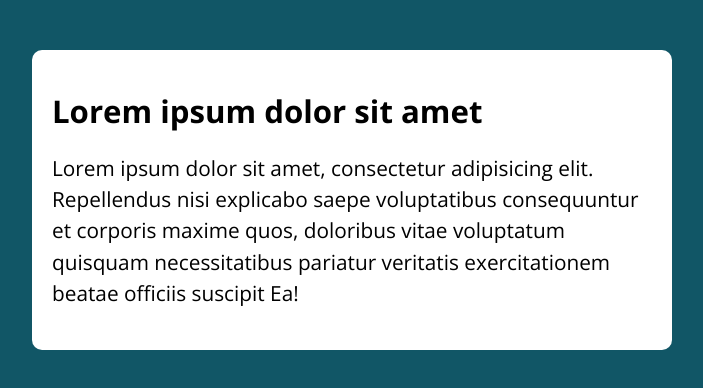
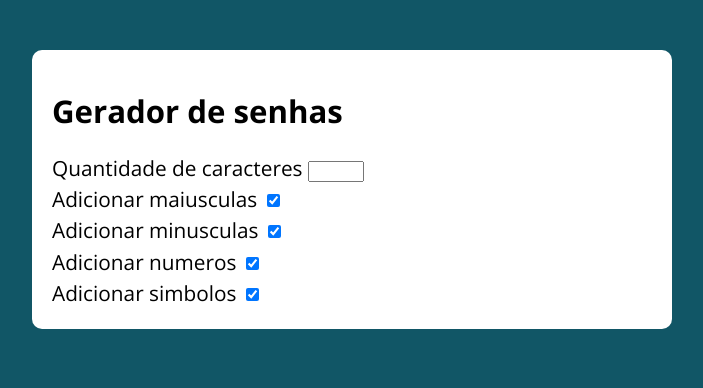
Before and after one commit to ottoinspace/gerador-senha, a website built with webpack: page public/index.html in a window 1280 px wide. Shown: the whole page, without its empty margins (288-991 px from the left). Built offline with nearby package versions, Linux system fonts and the light colour scheme.

Commit message:
html pronto

```diff
--- a/public/index.html
+++ b/public/index.html
@@ -11,14 +11,16 @@
 <body>
 
   <section class="container">
-    <h1>Lorem ipsum dolor sit amet</h1>
-    <p>
-      Lorem ipsum dolor sit amet, consectetur adipisicing elit.
-      Repellendus nisi explicabo saepe voluptatibus consequuntur et corporis
-      maxime quos, doloribus vitae voluptatum quisquam necessitatibus
-      pariatur veritatis exercitationem beatae officiis suscipit Ea!
-    </p>
+    <h1>Gerador de senhas</h1>
+    <div class="senha-gerada"></div>
+    Quantidade de caracteres <input type="number" min="1" max="50"><br>
+    Adicionar maiusculas <input type="checkbox" class="chk-maiusculas" checked><br>
+    Adicionar minusculas <input type="checkbox" class="chk-minusculas" checked><br>
+    Adicionar numeros <input type="checkbox" class="chk-numeros" checked><br>
+    Adicionar simbolos <input type="checkbox" class="chk-simbolos" checked><br>
   </section>
+
+
 
   <script src="./assets/js/bundle.js"></script>
 </body>
```
